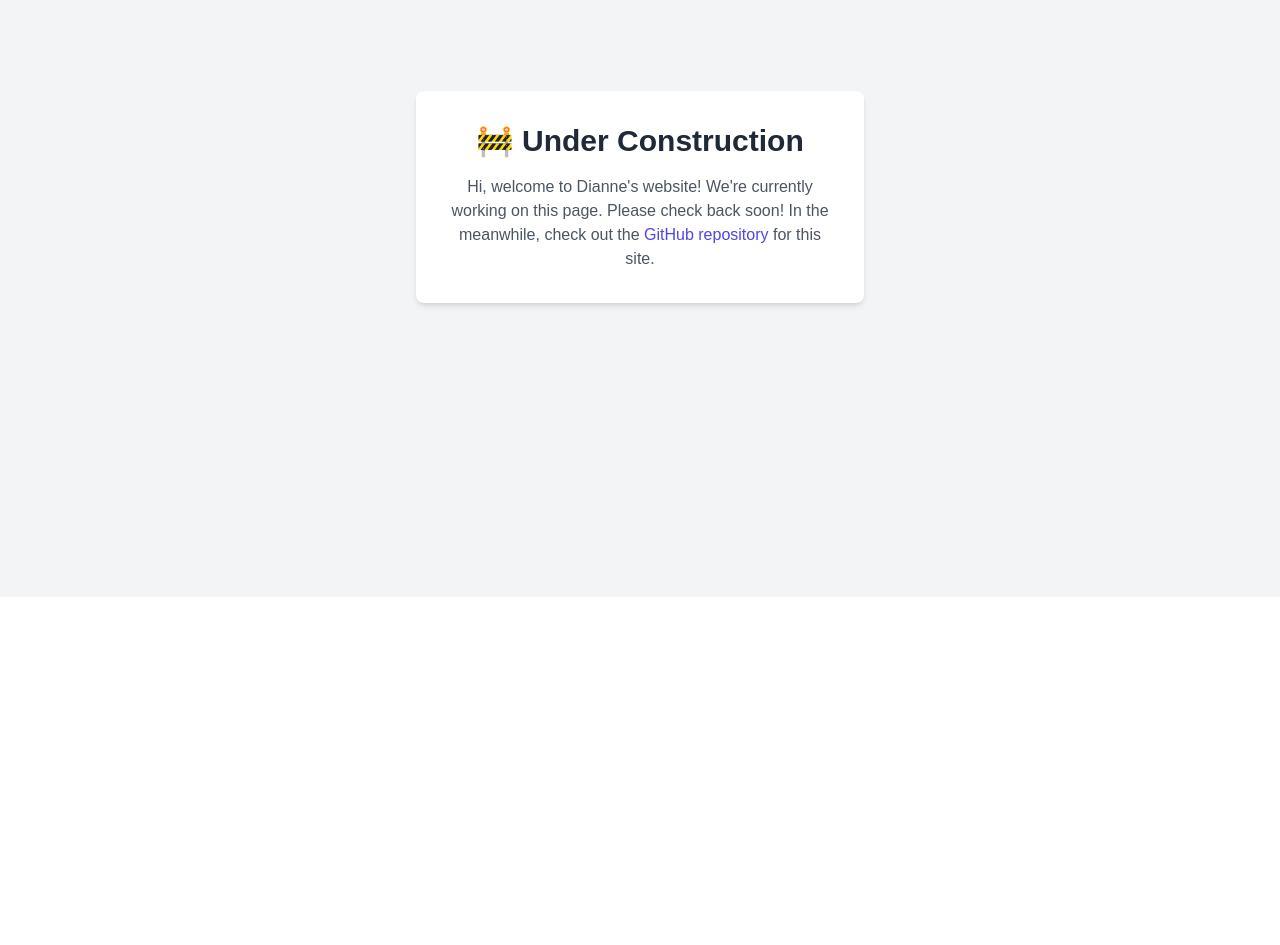
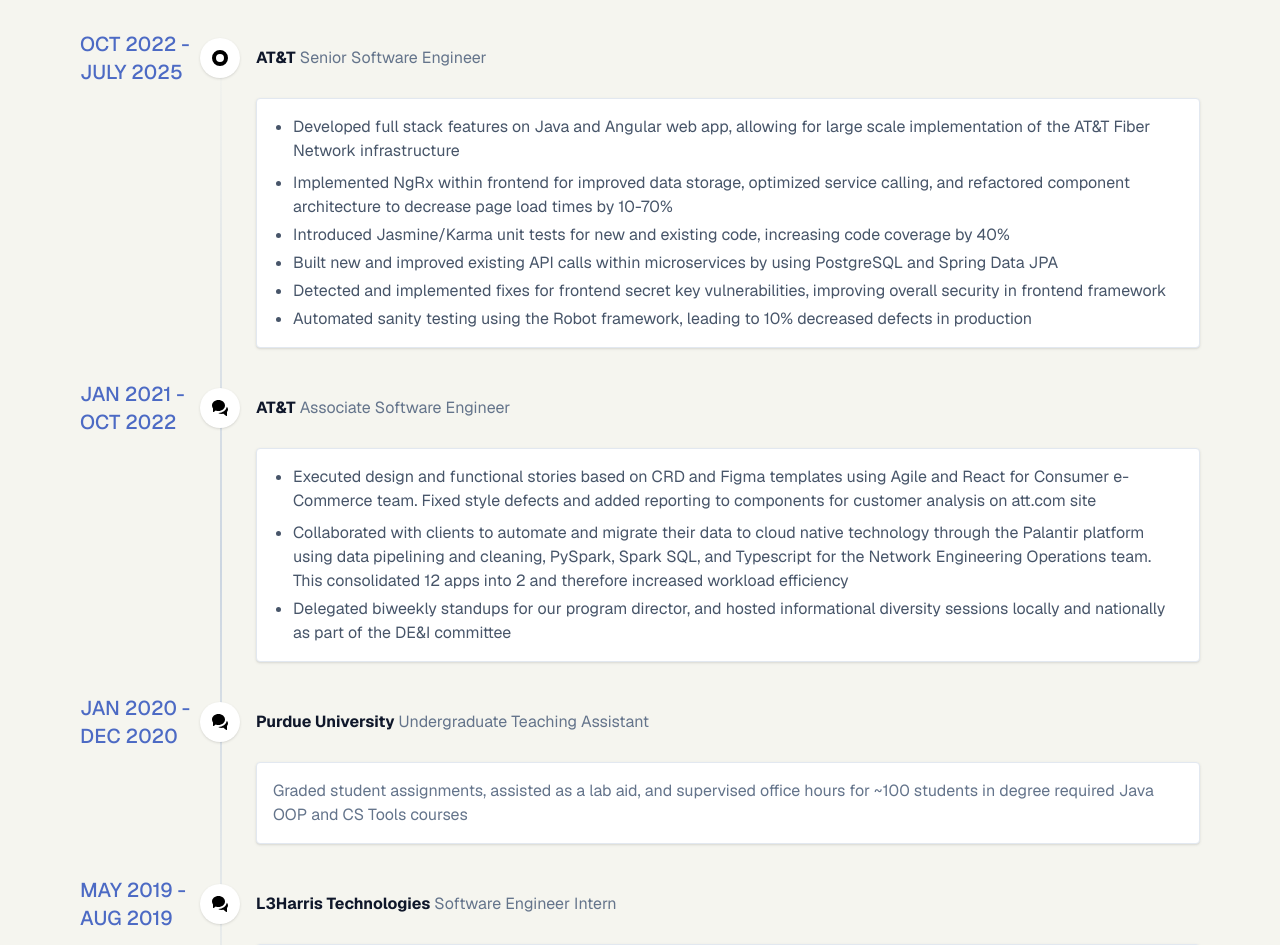
Before and after one commit to dfayesantos/my-portfolio, a Next.js app: page / in a window 1280 px wide. Shown: the part 203-1148 px from the top of the page. Before the commit the page ends 800 px from the top, so only its background shows below. Built offline with nearby package versions, Linux system fonts and the light colour scheme.

Commit message:
Fixed some styling including background and formatting for updated timeline.json

```diff
--- a/app/components/TimelineItem.tsx
+++ b/app/components/TimelineItem.tsx
@@ -12,9 +12,9 @@
 
 export type TimelineItemType = {
   date: string;
-  name: string;
-  action: string;
-  text: string;
+  company: string;
+  role: string;
+  text: string | string[];
   icon?: Icon;
 };
 
@@ -37,13 +37,23 @@
             )}
           </div>
           {/* Date */}
-          <time className="font-caveat font-medium text-xl text-indigo-500 md:w-28">{item.date}</time>
+          <time className="font-caveat font-medium text-xl text-[#4C6AC4] md:w-28">{item.date}</time>
         </div>
         {/* Title */}
-        <div className="text-slate-500 ml-14"><span className="text-slate-900 font-bold">{item.name}</span> {item.action}</div>
+        <div className="text-slate-500 ml-14"><span className="text-slate-900 font-bold">{item.company}</span> {item.role}</div>
       </div>
       {/* Card */}
-      <div className="bg-white p-4 rounded border border-slate-200 text-slate-500 shadow ml-14 md:ml-44">{item.text}</div>
+      <div className="bg-white p-4 rounded border border-slate-200 text-slate-500 shadow ml-14 md:ml-44">
+            {Array.isArray(item.text) ? (
+              <ul className="list-disc pl-5 space-y-1 text-slate-600">
+                {item.text.map((line, i) => (
+                  <li key={i}>{line}</li>
+                ))}
+              </ul>
+            ) : (
+              <p>{item.text}</p>
+            )}
+      </div>
     </div>
   );
 }
--- a/app/data/timeline.json
+++ b/app/data/timeline.json
@@ -1,37 +1,43 @@
 [
   {
-    "date": "Oct 2022 - Present",
-    "name": "AT&T",
-    "action": "Senior Software Engineer",
-    "text": "● Developed full stack features on Java and Angular web app, allowing for large scale implementation of the AT&T Fiber Network infrastructure",
+    "date": "OCT 2022 - JULY 2025",
+    "company": "AT&T",
+    "role": "Senior Software Engineer",
+    "text": [
+      "Developed full stack features on Java and Angular web app, allowing for large scale implementation of the AT&T Fiber Network infrastructure",
+      "Implemented NgRx within frontend for improved data storage, optimized service calling, and refactored component architecture to decrease page load times by 10-70%",
+      "Introduced Jasmine/Karma unit tests for new and existing code, increasing code coverage by 40%",
+      "Built new and improved existing API calls within microservices by using PostgreSQL and Spring Data JPA",
+      "Detected and implemented fixes for frontend secret key vulnerabilities, improving overall security in frontend framework",
+      "Automated sanity testing using the Robot framework, leading to 10% decreased defects in production"
+    ],
     "icon": { "type": "dot", "color": "emerald-500" }
   },
   {
-    "date": "Apr 7, 2024",
-    "name": "John Mirkovic",
-    "action": "commented the request",
-    "text": "If you are going to use a passage of Lorem Ipsum, you need to be sure there isn't anything embarrassing hidden in the middle of text.",
+    "date": "JAN 2021 - OCT 2022",
+    "company": "AT&T",
+    "role": "Associate Software Engineer",
+    "text": ["Executed design and functional stories based on CRD and Figma templates using Agile and React for Consumer e-Commerce team. Fixed style defects and added reporting to components for customer analysis on att.com site",
+      "Collaborated with clients to automate and migrate their data to cloud native technology through the Palantir platform using data pipelining and cleaning, PySpark, Spark SQL, and Typescript for the Network Engineering Operations team. This consolidated 12 apps into 2 and therefore increased workload efficiency",
+      "Delegated biweekly standups for our program director, and hosted informational diversity sessions locally and nationally as part of the DE&I committee"
+    ],
     "icon": { "type": "comment", "colorPrimary": "slate-300", "colorSecondary": "slate-500" }
   },
   {
-    "date": "Apr 8, 2024",
-    "name": "Vlad Patterson",
-    "action": "commented the request",
-    "text": "Letraset sheets containing passages, and more recently with desktop publishing software like Aldus PageMaker including versions of Ipsum.",
+    "date": "JAN 2020 - DEC 2020",
+    "company": "Purdue University",
+    "role": "Undergraduate Teaching Assistant",
+    "text": "Graded student assignments, assisted as a lab aid, and supervised office hours for ~100 students in degree required Java OOP and CS Tools courses",
     "icon": { "type": "comment", "colorPrimary": "slate-300", "colorSecondary": "slate-500" }
   },
   {
-    "date": "Apr 8, 2024",
-    "name": "Mila Capentino",
-    "action": "commented the request",
-    "text": "It is a long established fact that a reader will be distracted by the readable content of a page when looking at its layout.",
+    "date": "MAY 2019 - AUG 2019",
+    "company": "L3Harris Technologies",
+    "role": "Software Engineer Intern",
+    "text":  ["Developed a new Update Account Information page using Java and Java Server Pages and solved server crashing bugs to improve application flow and usability",
+      "Converted Bash scripts to run on Linux to with team’s system change",
+      "Participated in network and computer engineering classes specific to the company’s networking devices dealing with their National Control Center’s air traffic management"
+    ],
     "icon": { "type": "comment", "colorPrimary": "slate-300", "colorSecondary": "slate-500" }
-  },
-  {
-    "date": "Apr 9, 2024",
-    "name": "Mark Mikrol",
-    "action": "closed the request",
-    "text": "If you are going to use a passage of Lorem Ipsum!",
-    "icon": { "type": "dot", "color": "red-500" }
   }
 ]
--- a/app/globals.css
+++ b/app/globals.css
@@ -3,14 +3,14 @@
 @tailwind utilities;
 
 :root {
-  --background: #ffffff;
-  --foreground: #171717;
+  --background: #F5F5EF;
+  --foreground: #0a0a0a;
 }
 
 @media (prefers-color-scheme: dark) {
   :root {
-    --background: #0a0a0a;
-    --foreground: #ededed;
+    --background: #F5F5EF;
+    --foreground: #0a0a0a;
   }
 }
 
--- a/app/page.tsx
+++ b/app/page.tsx
@@ -7,13 +7,14 @@
 
 
 export default function Home() {
-  const showUnderConstruction = true; // your truthy variable here
+  const showUnderConstruction = false;
   return (
     <>{showUnderConstruction ? <UnderConstruction /> :
 
-        /** Start of Main Page Code */
+     /** Start of Main Page Code */
     <div className={styles.page}>
       <main className={styles.main}>
+        {/* Vercel Analytics Added */}
         <Analytics />
         <Image
           className={styles.logo}
@@ -25,16 +26,14 @@
         />
         <div className="space-y-8 relative before:absolute before:inset-0 before:ml-5 before:-translate-x-px md:before:ml-[8.75rem] md:before:translate-x-0 before:h-full before:w-0.5 before:bg-gradient-to-b before:from-transparent before:via-slate-300 before:to-transparent">
           {Array.isArray(timeline) && timeline.map((item, idx) => (
-            <TimelineItem key={idx} item={item} />
+            <TimelineItem key={idx} item={item as any} />
           ))}
-
         </div>
 
       </main>
 
     </div>
-}
+    }
     </>
-
   );
 }
```
